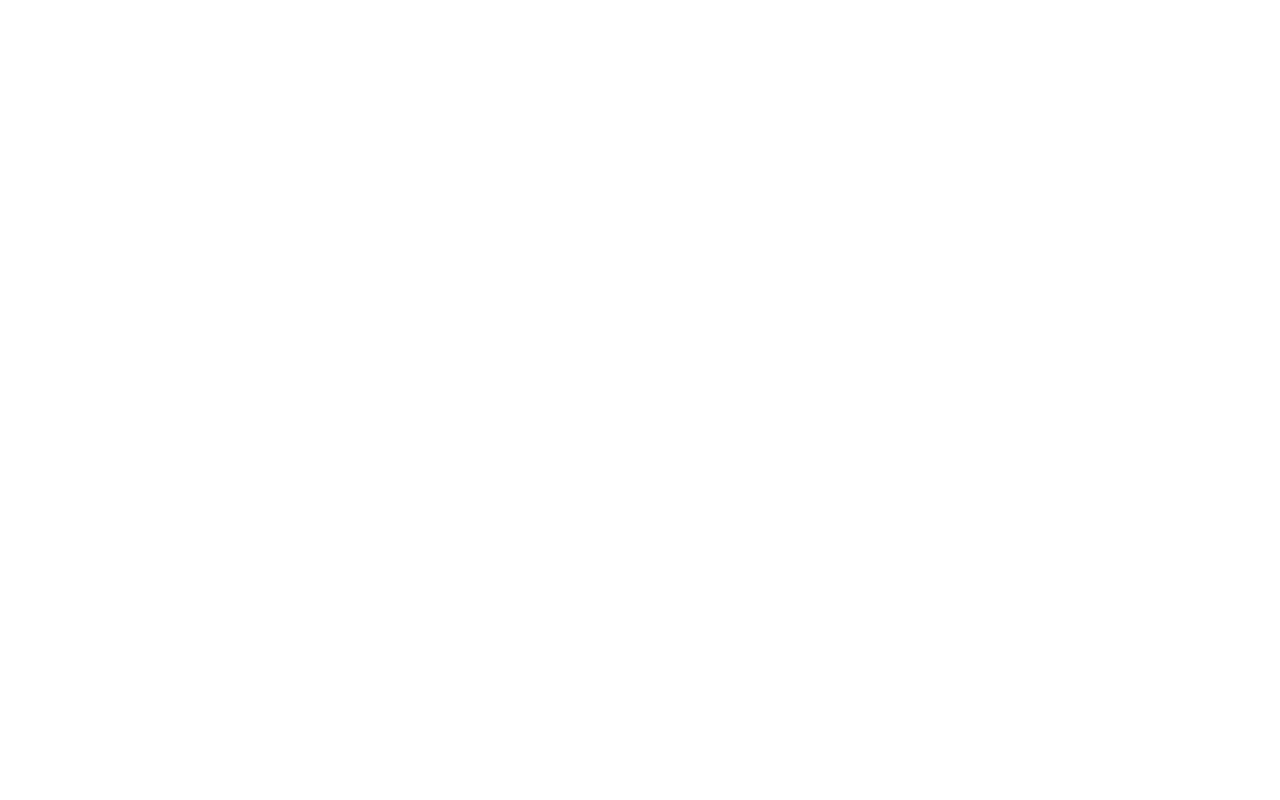
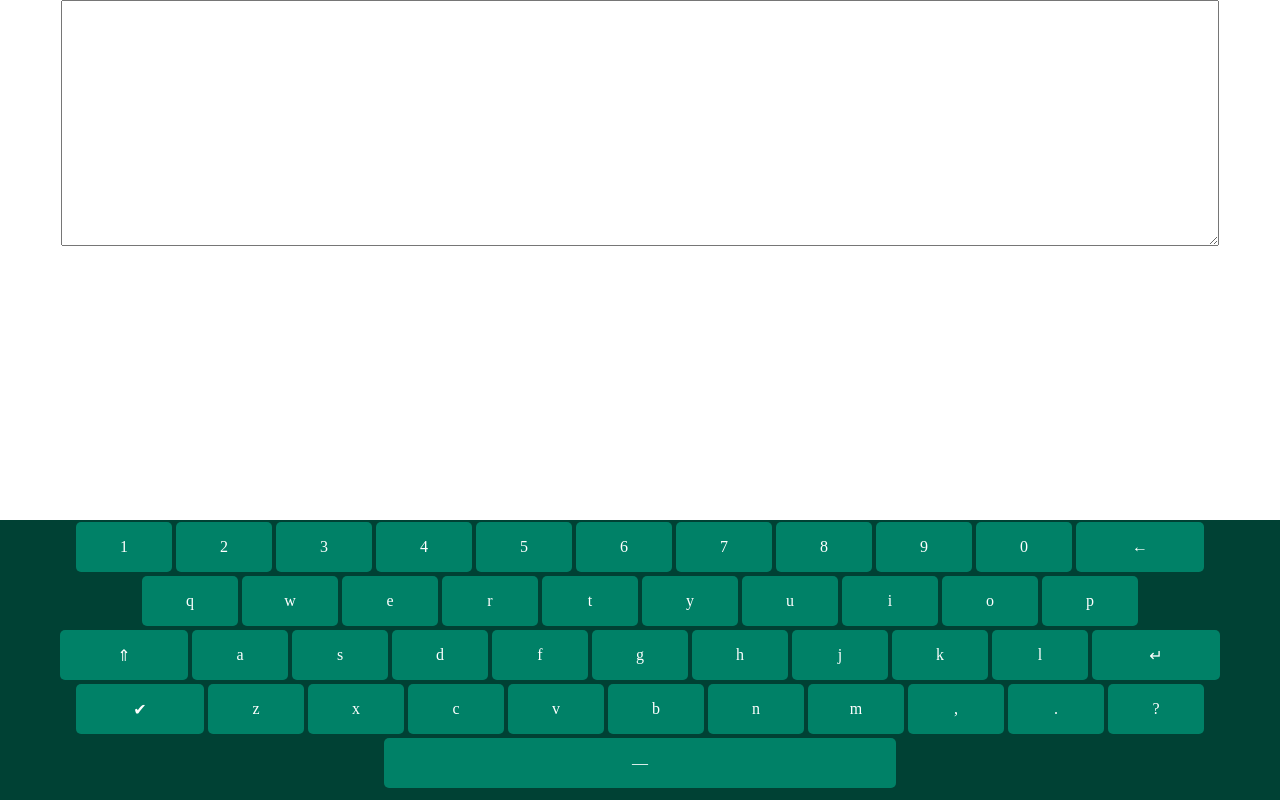
Before and after one commit to ebces/Virtual-Keyboard, a plain HTML site: page index.html in a window 1280 px wide. Drawn offline with Linux system fonts and the light colour scheme.

Commit message:
feat: add markup and styles

```diff
--- a/index.html
+++ b/index.html
@@ -7,6 +7,63 @@
     <link rel="stylesheet" href="style.css">
 </head>
 <body>
+    <textarea class="text"></textarea>
+    <div class="keyboard">
+        <div class="keyboard__line">
+            <div class="keyboard__symbol">1</div>
+            <div class="keyboard__symbol">2</div>
+            <div class="keyboard__symbol">3</div>
+            <div class="keyboard__symbol">4</div>
+            <div class="keyboard__symbol">5</div>
+            <div class="keyboard__symbol">6</div>
+            <div class="keyboard__symbol">7</div>
+            <div class="keyboard__symbol">8</div>
+            <div class="keyboard__symbol">9</div>
+            <div class="keyboard__symbol">0</div>
+            <div class="keyboard__symbol keyboard__symbol--backspace">&larr;</div>
+        </div>
+        <div class="keyboard__line">
+            <div class="keyboard__symbol">q</div>
+            <div class="keyboard__symbol">w</div>
+            <div class="keyboard__symbol">e</div>
+            <div class="keyboard__symbol">r</div>
+            <div class="keyboard__symbol">t</div>
+            <div class="keyboard__symbol">y</div>
+            <div class="keyboard__symbol">u</div>
+            <div class="keyboard__symbol">i</div>
+            <div class="keyboard__symbol">o</div>
+            <div class="keyboard__symbol">p</div>
+        </div>
+        <div class="keyboard__line">
+            <div class="keyboard__symbol keyboard__symbol--capslock">&uArr;</div>
+            <div class="keyboard__symbol">a</div>
+            <div class="keyboard__symbol">s</div>
+            <div class="keyboard__symbol">d</div>
+            <div class="keyboard__symbol">f</div>
+            <div class="keyboard__symbol">g</div>
+            <div class="keyboard__symbol">h</div>
+            <div class="keyboard__symbol">j</div>
+            <div class="keyboard__symbol">k</div>
+            <div class="keyboard__symbol">l</div>
+            <div class="keyboard__symbol keyboard__symbol--enter">&crarr;</div>
+        </div>
+        <div class="keyboard__line">
+            <div class="keyboard__symbol keyboard__symbol--done">&#10004;</div>
+            <div class="keyboard__symbol">z</div>
+            <div class="keyboard__symbol">x</div>
+            <div class="keyboard__symbol">c</div>
+            <div class="keyboard__symbol">v</div>
+            <div class="keyboard__symbol">b</div>
+            <div class="keyboard__symbol">n</div>
+            <div class="keyboard__symbol">m</div>
+            <div class="keyboard__symbol">,</div>
+            <div class="keyboard__symbol">.</div>
+            <div class="keyboard__symbol">?</div>
+        </div>
+        <div class="keyboard__line">
+            <div class="keyboard__symbol keyboard__symbol--space">&mdash;</div>
+        </div>
+    </div>
     <script src="script.js"></script>
 </body>
 </html>
--- a/style.css
+++ b/style.css
@@ -0,0 +1,54 @@
+body {
+    margin: 0;
+}
+
+.keyboard {
+    height: 280px;
+    color: #ffffff;
+    background: #004134;
+    position: fixed;
+    top: 100%;
+    transform: translateY(-100%);
+    transition: .5s;
+    width: 100%;
+    display: flex;
+    flex-direction: column;
+    align-items: center;
+}
+
+.keyboard__line {
+    display: flex;
+}
+
+.keyboard__symbol {
+    display: flex;
+    align-items: center;
+    justify-content: center;
+    cursor: pointer;
+    width: 7.5vw;
+    max-width: 100px;
+    height: 50px;
+    border-radius: 5px;
+    background: #008167;
+    margin: 2px;
+}
+
+.keyboard__symbol--backspace,
+.keyboard__symbol--capslock,
+.keyboard__symbol--enter,
+.keyboard__symbol--done {
+    width: 10vw;
+    max-width: 150px;
+}
+
+.keyboard__symbol--space {
+    width: 40vw;
+    max-width: 700px;
+}
+
+.text {
+    display: block;
+    margin: 0 auto;
+    width: 90%;
+    height: 30vh;
+}
```
